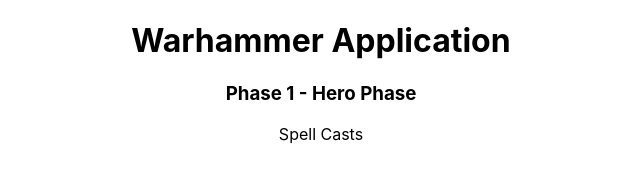
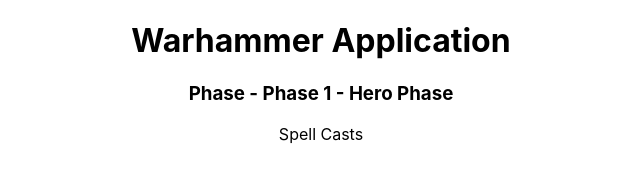
Before and after one commit to AlecSands/Warhammer-App, a React (Create React App) app in the folder warhammer/: page / in a window 1280 px wide. Shown: the top 172 px of the page, without its empty margins (319-959 px from the left). Built offline with nearby package versions, Linux system fonts and the light colour scheme.

Commit message:
changed component to meet new requirements detailed in test

```diff
--- a/warhammer/src/Phase.js
+++ b/warhammer/src/Phase.js
@@ -2,7 +2,7 @@
 
 class Phase extends React.Component {
   render() {
-    return <h3>{this.props.name}</h3>;
+    return <h3>Phase {this.props.number} - {this.props.name}</h3>;
   }
 }
 
```
